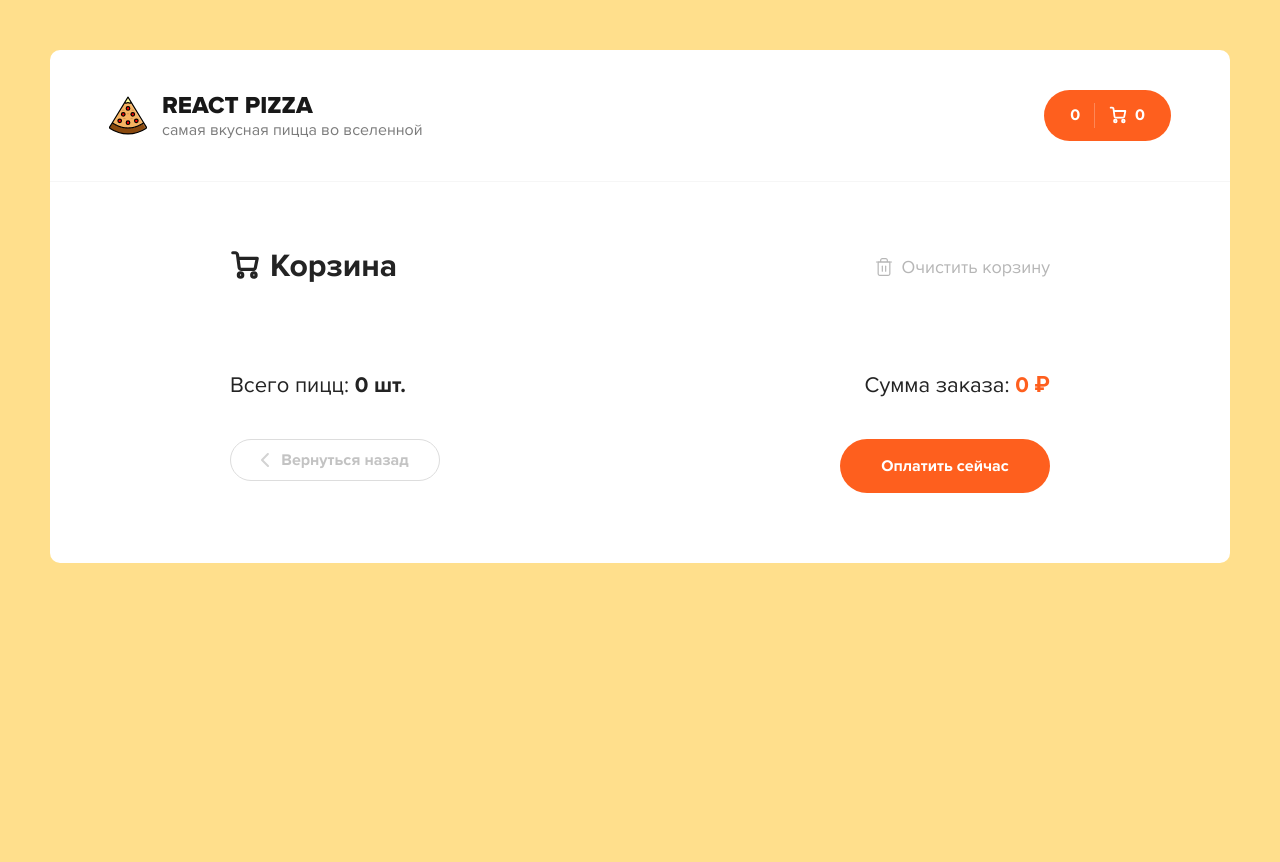
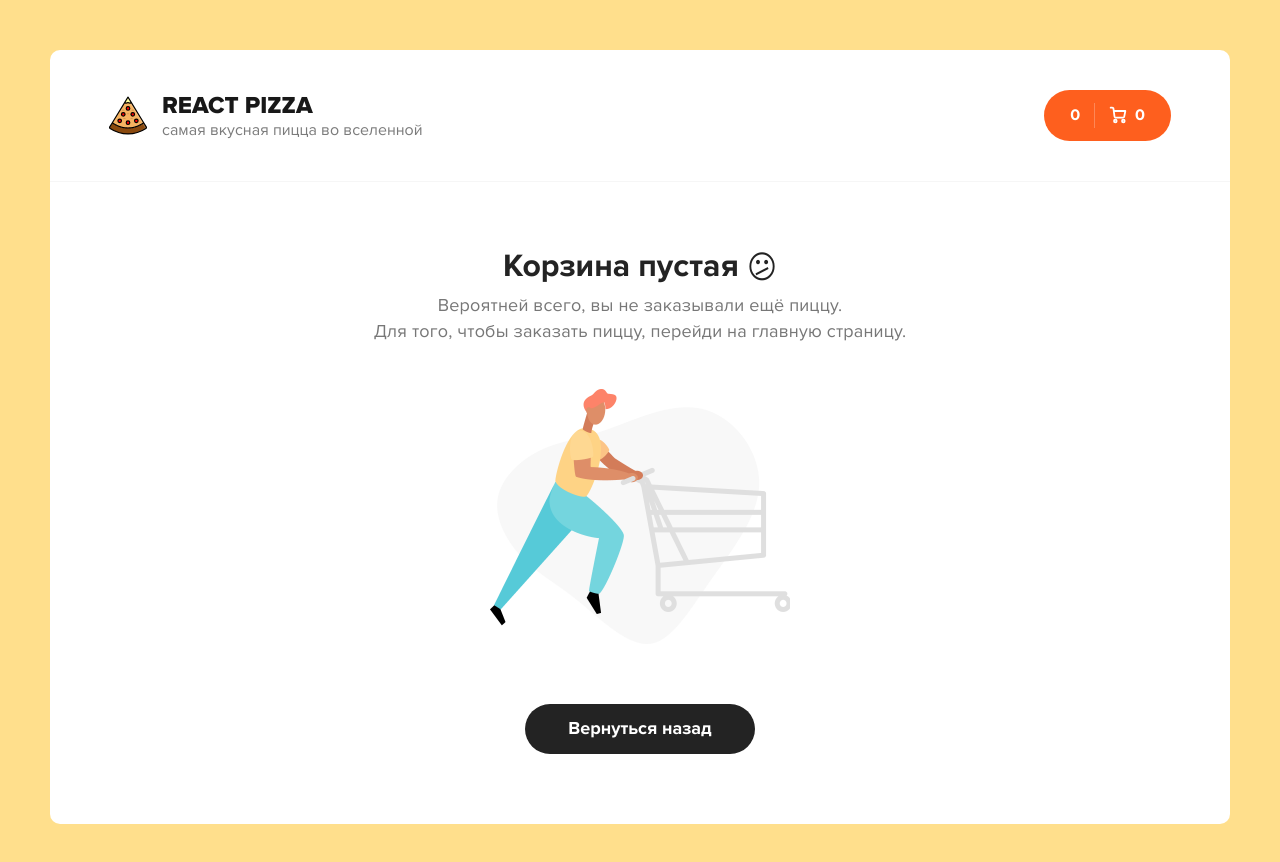
Before and after one commit to nazariiko/react-pizza-web, a React (Create React App) app: page /cart in a window 1280 px wide. Shown: the top 862 px of the page. Before the commit the page ends 800 px from the top, so only its background shows below. Built offline with nearby package versions, Linux system fonts and the light colour scheme.

Commit message:
Empy Cart implemented

```diff
--- a/src/components/CartItem.jsx
+++ b/src/components/CartItem.jsx
@@ -2,8 +2,6 @@
 import { Button } from '../components'
 
 function CartItem({ id, name, imageUrl, type, size, totalCountById, totalPriceById, minusPizza, plusPizza, deletePizzafromCart }) {
-
-
 
   const onPlusPizza = (id) => {
     plusPizza(id)
--- a/src/pages/Cart.jsx
+++ b/src/pages/Cart.jsx
@@ -1,5 +1,7 @@
 import React from 'react'
 import { Link } from 'react-router-dom'
+
+import emptyCartImg from '../assets/img/empty-cart.png'
 
 import { CartItem, Button } from '../components'
 import { useSelector, useDispatch } from 'react-redux'
@@ -31,6 +33,22 @@
 
   return (
     <div className="container container--cart">
+      {
+        totalCount === 0 ?
+          <div className="cart cart--empty">
+            <h2>Корзина пустая <icon>😕</icon></h2>
+            <p>
+              Вероятней всего, вы не заказывали ещё пиццу.<br />
+              Для того, чтобы заказать пиццу, перейди на главную страницу.
+            </p>
+            <img src={emptyCartImg} alt="Empty cart" />
+            <Link to="/">
+              <Button className="button button--black">
+                <span>Вернуться назад</span>
+              </Button>
+            </Link>
+          </div>
+          :
           <div className="cart">
             <div className="cart__top">
               <h2 className="content__title">
@@ -89,6 +107,7 @@
               </div>
             </div>
           </div>
+      }
     </div>
   )
 }
```
Lines whose indentation alone changed are shown as unchanged.
